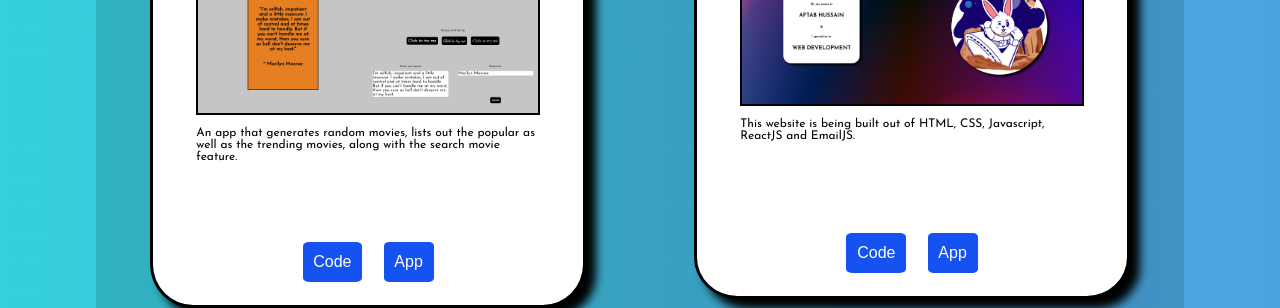
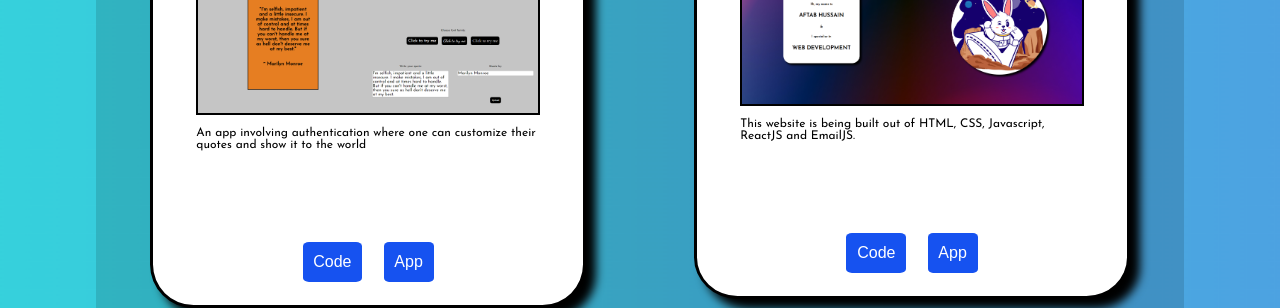
Before and after one commit to Aftab69/portfolio, a React (Create React App) app: page / in a window 1280 px wide. Shown: the part 1600-1908 px from the top of the page. Built offline with nearby package versions, Linux system fonts and the light colour scheme.

Commit message:
project 3 description added

```diff
--- a/src/Projects.js
+++ b/src/Projects.js
@@ -20,7 +20,7 @@ const Projects = () => {
         <div className='elementsContainerProjectsPage'>
           <Card linkcode={link1code} linkapp={link1app} cardImage={image1} projectName="Movie Generator" projectDescription="An app that generates random movies, lists out the popular as well as the trending movies, along with the search movie feature." />
           <Card linkcode={link2code} linkapp={link2app} cardImage={image2} projectName="Portfolio" projectDescription="This website is being built out of HTML, CSS, Javascript, ReactJS and EmailJS." />
-          <Card linkcode={link3code} linkapp={link3app} cardImage={image3} projectName="Quotezapp" projectDescription="An app that generates random movies, lists out the popular as well as the trending movies, along with the search movie feature." />
+          <Card linkcode={link3code} linkapp={link3app} cardImage={image3} projectName="Quotezapp" projectDescription="An app involving authentication where one can customize their quotes and show it to the world" />
           <Card linkcode={link2code} linkapp={link2app} cardImage={image2} projectName="Portfolio" projectDescription="This website is being built out of HTML, CSS, Javascript, ReactJS and EmailJS." />
         </div>
       </div>
```
